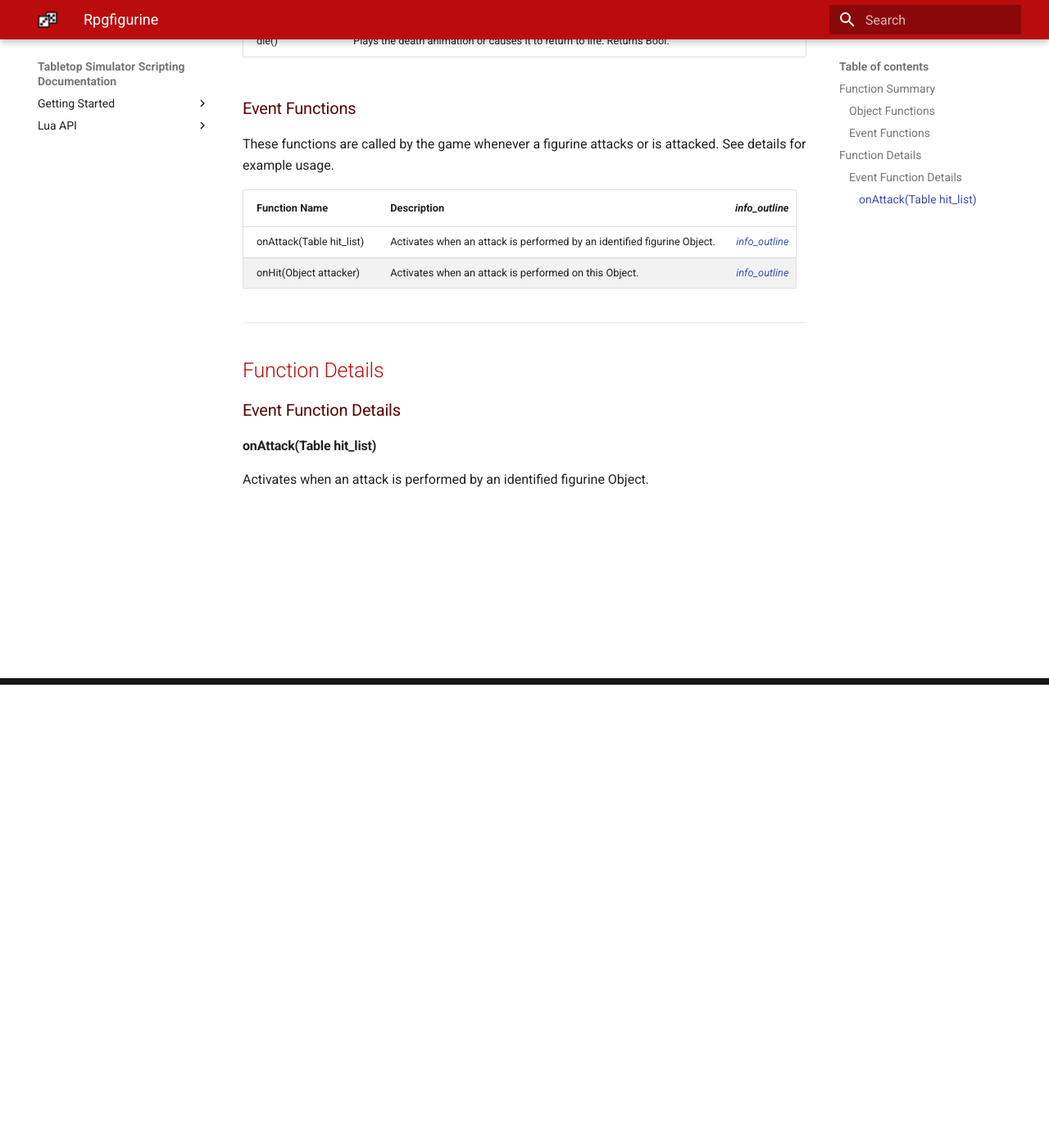
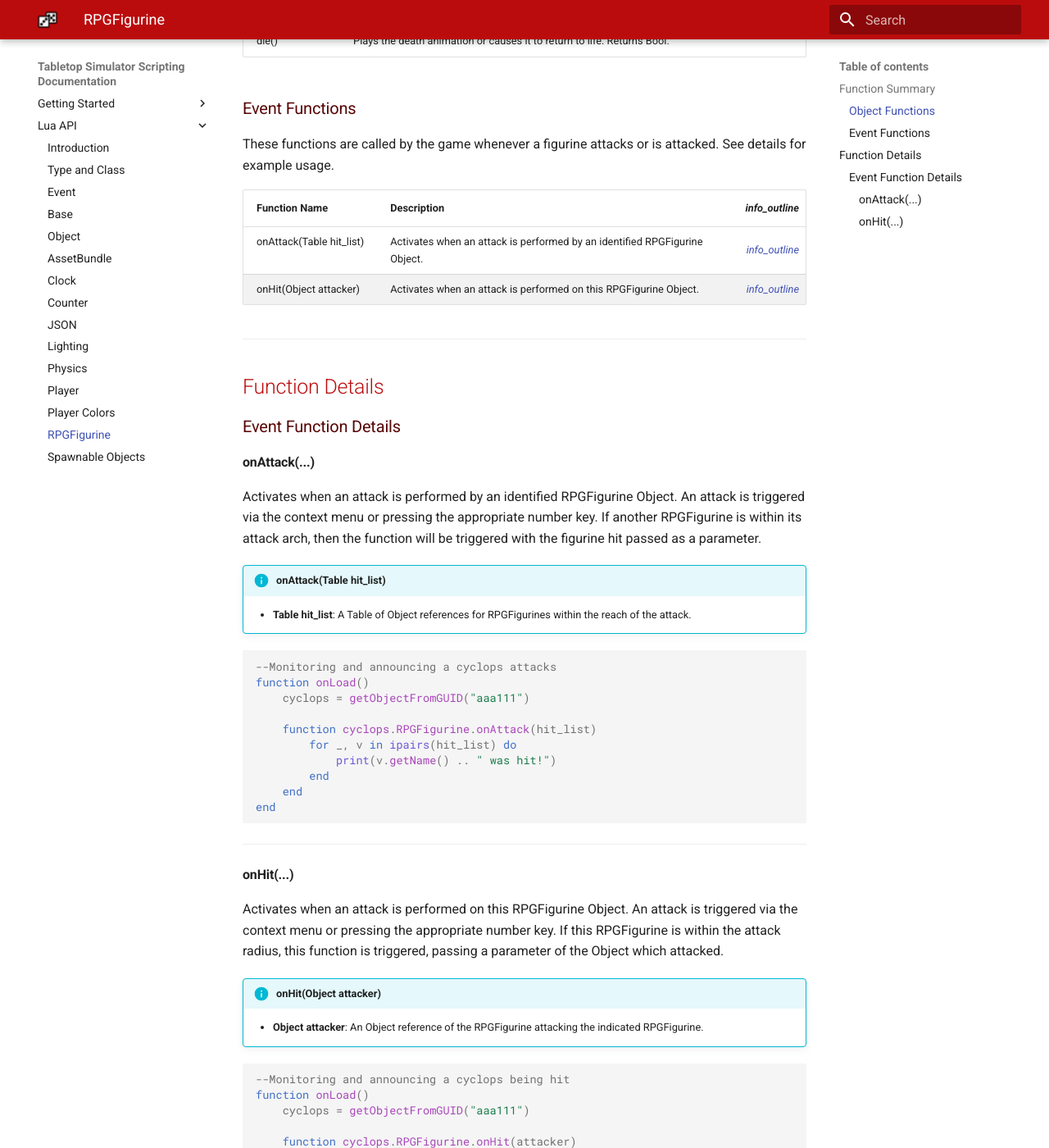
Before and after one commit to MisterStump/TTS-Scripting-Doc, an MkDocs documentation site: the page built from docs/rpgfigurine.md, in a window 1280 px wide and 1400 px high, scrolled down 565 px. Shown: the whole window at 82% size. Built offline with MkDocs 1.6.1 and Material for MkDocs 9.7.7, drawn with Linux system fonts in a browser that asks for light colours; old or Windows-style settings are respelled for this version of MkDocs; some of the changed text lies outside the part shown.

Commit message:
Initial Commit

````diff
--- a/docs/rpgfigurine.md
+++ b/docs/rpgfigurine.md
@@ -16,8 +16,8 @@
 
 Function Name | Description | <i class="material-icons" style="line-height:90%;">info_outline</i>
 -- | -- | --:
-onAttack(Table hit_list) | Activates when an attack is performed by an identified figurine Object. | [<i class="material-icons" style="line-height:150%;">info_outline</i>](#onattack)
-onHit(Object attacker) | Activates when an attack is performed on this Object. | [<i class="material-icons" style="line-height:150%;">info_outline</i>](#onattack)
+onAttack(Table hit_list) | Activates when an attack is performed by an identified RPGFigurine Object. | [<i class="material-icons" style="line-height:150%;">info_outline</i>](#onattack)
+onHit(Object attacker) | Activates when an attack is performed on this RPGFigurine Object. | [<i class="material-icons" style="line-height:150%;">info_outline</i>](#onattack)
 
 
 
@@ -29,6 +29,43 @@
 
 ###Event Function Details
 
-####onAttack(Table hit_list)
+####onAttack(...)
 
-Activates when an attack is performed by an identified figurine Object.
+Activates when an attack is performed by an identified RPGFigurine Object. An attack is triggered via the context menu or pressing the appropriate number key. If another RPGFigurine is within its attack arch, then the function will be triggered with the figurine hit passed as a parameter.
+
+!!!info "onAttack(Table hit_list)"
+    * **Table hit_list**: A Table of Object references for RPGFigurines within the reach of the attack.
+
+``` Lua
+--Monitoring and announcing a cyclops attacks
+function onLoad()
+    cyclops = getObjectFromGUID("aaa111")
+
+    function cyclops.RPGFigurine.onAttack(hit_list)
+        for _, v in ipairs(hit_list) do
+            print(v.getName() .. " was hit!")
+        end
+    end
+end
+```
+
+---
+
+
+####onHit(...)
+
+Activates when an attack is performed on this RPGFigurine Object. An attack is triggered via the context menu or pressing the appropriate number key. If this RPGFigurine is within the attack radius, this function is triggered, passing a parameter of the Object which attacked.
+
+!!!info "onHit(Object attacker)"
+    * **Object attacker**: An Object reference of the RPGFigurine attacking the indicated RPGFigurine.
+
+``` Lua
+--Monitoring and announcing a cyclops being hit
+function onLoad()
+    cyclops = getObjectFromGUID("aaa111")
+
+    function cyclops.RPGFigurine.onHit(attacker)
+        print(attacker.getName() .. " attacked the Cyclops!")
+    end
+end
+```
--- a/mkdocs.yml
+++ b/mkdocs.yml
@@ -50,3 +50,5 @@
     - Physics: physics.md
     - Player: player.md
     - Player Colors: player-colors.md
+    - RPGFigurine: rpgfigurine.md
+    - Spawnable Objects: spawnableobjects.md
````
Also changed, not shown: docs/spawnableobjects.md (+178 -0 lines), site/404.html, site/assetbundle/index.html, site/atom/index.html, site/externaleditorapi/index.html, site/index.html, site/luaapi/index.html, site/overview/index.html, site/search/search_index.json, site/sitemap.xml.
